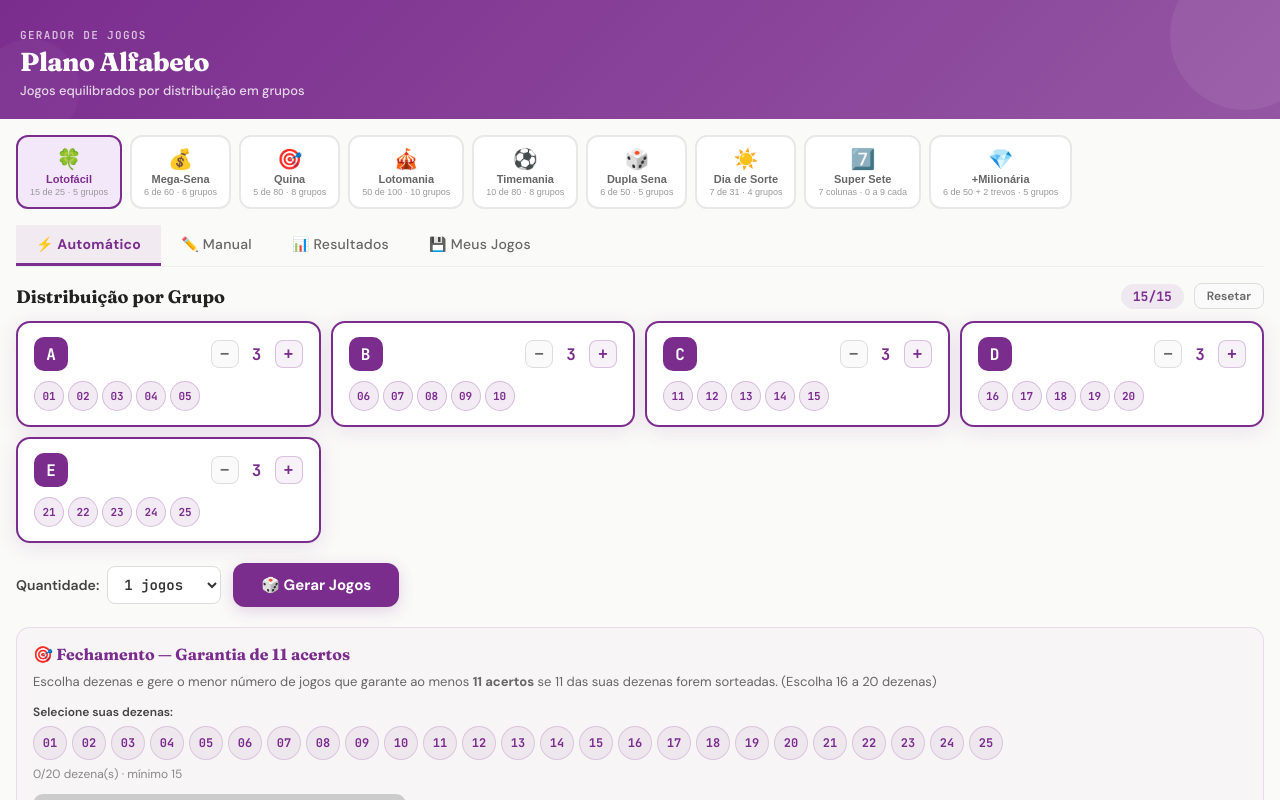
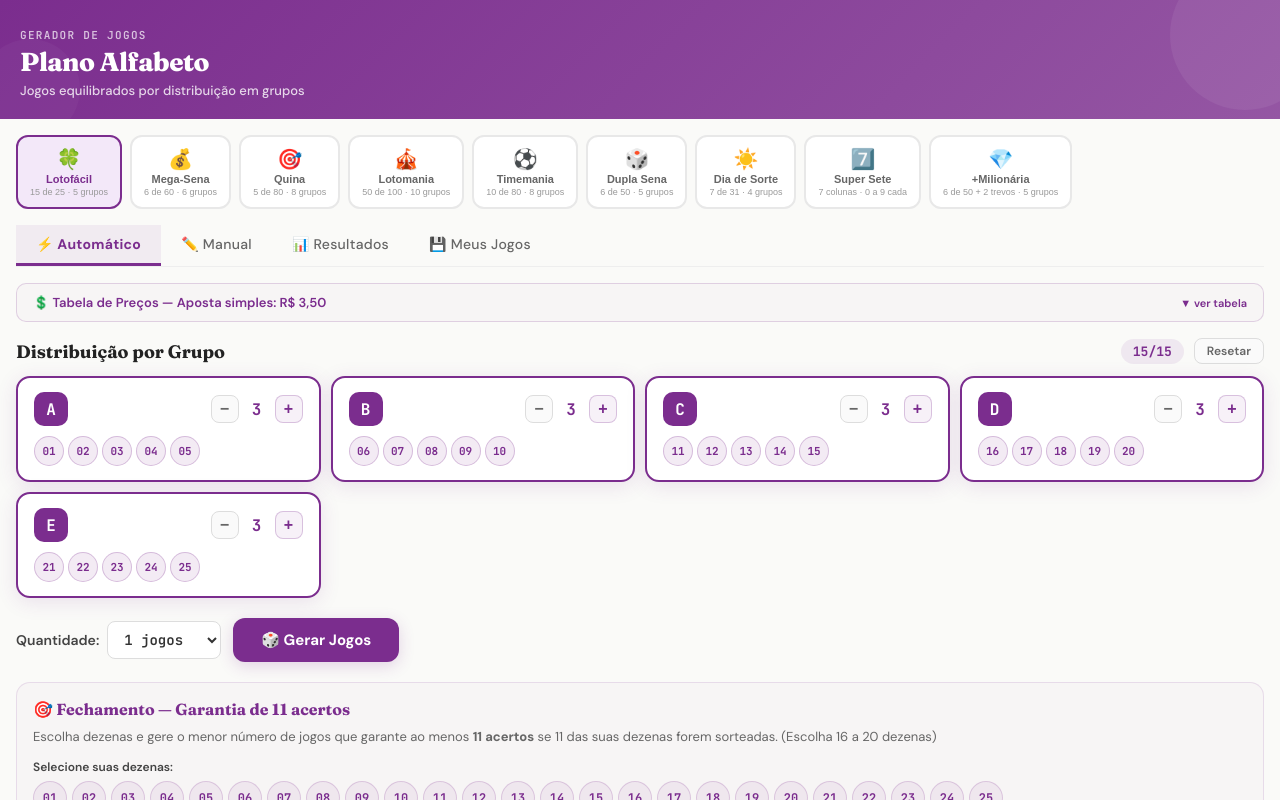
Before and after one commit to LisahMotta/Plano_Alfabeto_loterias, a React (Vite) app: page / in a window 1280 px wide. Shown: the top 800 px of the page. Built offline with nearby package versions, Linux system fonts and the light colour scheme.

Commit message:
feat: tabela de preços de apostas atualizada jul/2025 por modalidade

```diff
--- a/src/App.jsx
+++ b/src/App.jsx
@@ -1,4 +1,4 @@
-import { useState, useCallback, useMemo, useEffect, useRef } from "react";
+import React, { useState, useCallback, useMemo, useEffect, useRef } from "react";
 import jsPDF from "jspdf";
 import html2canvas from "html2canvas";
 
@@ -19,7 +19,54 @@
   }
 };
 
-// Configuração de fechamento por loteria
+// Tabela de preços por modalidade (valores vigentes desde julho/2025)
+// Calculados pela fórmula: C(n,pick) × preço_base
+const PRICING = {
+  megasena: {
+    base: 6.00, min: 6, max: 20,
+    prices: { 6:6, 7:42, 8:168, 9:504, 10:1260, 11:2772, 12:5544, 13:10296, 14:18018, 15:30030, 16:48048, 17:74256, 18:111384, 19:162792, 20:232560 },
+  },
+  quina: {
+    base: 3.00, min: 5, max: 15,
+    prices: { 5:3, 6:18, 7:63, 8:168, 9:378, 10:756, 11:1386, 12:2376, 13:3861, 14:6006, 15:9009 },
+  },
+  lotofacil: {
+    base: 3.50, min: 15, max: 20,
+    prices: { 15:3.50, 16:56, 17:680, 18:6120, 19:43680, 20:262080 },
+  },
+  duplasena: {
+    base: 3.00, min: 6, max: 15,
+    prices: { 6:3, 7:21, 8:84, 9:252, 10:630, 11:1386, 12:2772, 13:5148, 14:9009, 15:15015 },
+  },
+  supersete: {
+    base: 3.00, min: 7, max: 21,
+    prices: { 7:3, 8:6, 9:12, 10:24, 11:48, 12:96, 13:192, 14:384, 15:1152, 16:2304, 17:4608, 18:9216, 19:27648, 20:55296, 21:110592 },
+  },
+  lotomania: {
+    base: 3.00, min: 50, max: 50,
+    prices: { 50:3 },
+    fixed: true,
+  },
+  timemania: {
+    base: 3.50, min: 10, max: 10,
+    prices: { 10:3.50 },
+    fixed: true,
+  },
+  diadesorte: {
+    base: 2.50, min: 7, max: 15,
+    prices: { 7:2.50, 8:20, 9:120, 10:600, 11:2640, 12:10560, 13:38760, 14:131670, 15:417780 },
+  },
+  maismilionaria: {
+    base: 6.00, min: 6, max: 12,
+    prices: { 6:6, 7:42, 8:168, 9:504, 10:1260, 11:2772, 12:5544 },
+    trevoPrices: { 2:1, 3:3, 4:6, 5:10, 6:15 },
+    trevoMultiplier: true,
+  },
+};
+
+const formatCurrency = (val) => {
+  return val.toLocaleString("pt-BR", { style: "currency", currency: "BRL" });
+};
 const CLOSING_CONFIG = {
   lotofacil: { guarantee: 11, label: "11 acertos", maxNums: 20, tip: "Escolha 16 a 20 dezenas" },
   megasena: { guarantee: 4, label: "Quadra", maxNums: 15, tip: "Escolha 8 a 12 dezenas" },
@@ -432,6 +479,87 @@
   return { even, odd, sum, primes };
 };
 
+function PricingPanel({ lotteryKey, color }) {
+  const [showPricing, setShowPricing] = useState(false);
+  const pricing = PRICING[lotteryKey];
+  if (!pricing) return null;
+
+  return (
+    <div style={{ marginBottom: 16 }}>
+      <button
+        onClick={() => setShowPricing(!showPricing)}
+        style={{
+          width: "100%", padding: "10px 16px", borderRadius: 10,
+          border: `1.5px solid ${color}30`, background: `${color}06`,
+          color, fontWeight: 600, fontSize: 13, cursor: "pointer",
+          fontFamily: "'DM Sans', sans-serif",
+          display: "flex", justifyContent: "space-between", alignItems: "center",
+        }}
+      >
+        <span>💲 Tabela de Preços — Aposta simples: {formatCurrency(pricing.base)}</span>
+        <span style={{ fontSize: 11 }}>{showPricing ? "▲ fechar" : "▼ ver tabela"}</span>
+      </button>
+      {showPricing && (
+        <div style={{
+          marginTop: 8, padding: 14, borderRadius: 10,
+          background: "#fff", border: `1px solid ${color}20`,
+          maxHeight: 300, overflowY: "auto",
+        }}>
+          {pricing.fixed ? (
+            <div style={{ fontSize: 13, color: "#666", textAlign: "center", padding: 10 }}>
+              Aposta única: <strong>{formatCurrency(pricing.base)}</strong> ({pricing.min} números)
+            </div>
+          ) : (
+            <div style={{ display: "grid", gridTemplateColumns: "1fr 1fr", gap: "2px 0" }}>
+              <div style={{ padding: "6px 10px", background: color, color: "#fff", fontSize: 12, fontWeight: 700, borderRadius: "8px 0 0 0" }}>
+                Números
+              </div>
+              <div style={{ padding: "6px 10px", background: color, color: "#fff", fontSize: 12, fontWeight: 700, textAlign: "right", borderRadius: "0 8px 0 0" }}>
+                Valor
+              </div>
+              {Object.entries(pricing.prices).map(([nums, price], i) => (
+                <React.Fragment key={nums}>
+                  <div style={{
+                    padding: "7px 10px", fontSize: 13, fontWeight: 600,
+                    background: i % 2 === 0 ? "#FAFAFA" : "#fff",
+                    color: "#444", fontFamily: "'JetBrains Mono', monospace",
+                  }}>
+                    {nums} {parseInt(nums) === pricing.min ? "(simples)" : "números"}
+                  </div>
+                  <div style={{
+                    padding: "7px 10px", fontSize: 13, fontWeight: 700,
+                    background: i % 2 === 0 ? "#FAFAFA" : "#fff",
+                    color: price > 1000 ? "#E53E3E" : price > 100 ? "#D69E2E" : "#276749",
+                    textAlign: "right", fontFamily: "'JetBrains Mono', monospace",
+                  }}>
+                    {formatCurrency(price)}
+                  </div>
+                </React.Fragment>
+              ))}
+            </div>
+          )}
+          {pricing.trevoMultiplier && pricing.trevoPrices && (
+            <div style={{ marginTop: 10, padding: 10, borderRadius: 8, background: "#FFFAF0", border: "1px solid #FEEBC8" }}>
+              <div style={{ fontSize: 12, fontWeight: 700, color: "#B8860B", marginBottom: 6 }}>
+                Trevos (multiplicam o valor):
+              </div>
+              {Object.entries(pricing.trevoPrices).map(([t, mult]) => (
+                <div key={t} style={{ fontSize: 12, color: "#666", display: "flex", justifyContent: "space-between" }}>
+                  <span>{t} trevos</span>
+                  <span style={{ fontWeight: 600 }}>×{mult}</span>
+                </div>
+              ))}
+            </div>
+          )}
+          <div style={{ fontSize: 10, color: "#aaa", marginTop: 8, textAlign: "center" }}>
+            Valores vigentes desde julho/2025 — Fonte: Caixa
+          </div>
+        </div>
+      )}
+    </div>
+  );
+}
+
 function NumberBall({ number, color, size = "md", highlight = false, ghost = false }) {
   const sizes = {
     sm: { w: 28, h: 28, font: 11 },
@@ -1081,6 +1209,9 @@
 
       {/* Content */}
       <div style={{ padding: 16 }}>
+        {/* Tabela de Preços */}
+        <PricingPanel lotteryKey={activeLottery} color={lottery.color} />
+
         {/* AUTO TAB */}
         {activeTab === "auto" && (
           <div>
```
